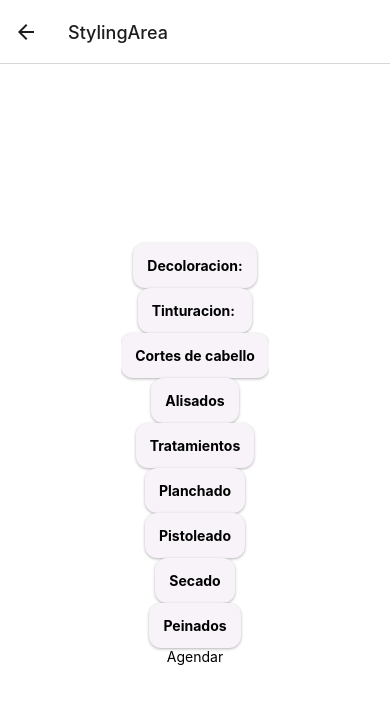
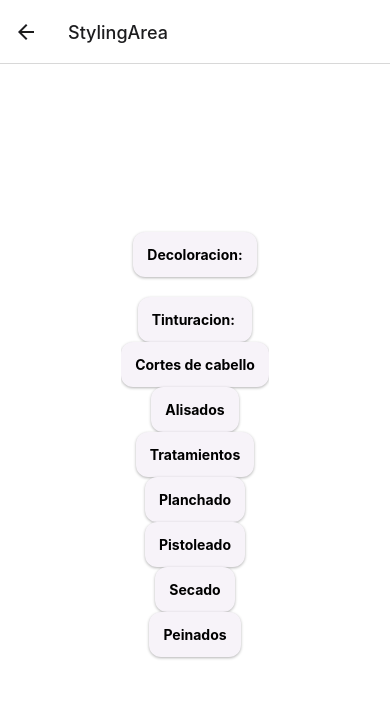
Before and after one commit to orellanaJavier/Salon-app, a React Native app: screen /StylingArea in a window 390 px wide. Shown: the top 704 px of the page. Built offline with nearby package versions, Linux system fonts and the light colour scheme.

Commit message:
25 de mayo

```diff
--- a/screens/StylingArea.js
+++ b/screens/StylingArea.js
@@ -1,25 +1,26 @@
-import React, { useState } from 'react'
-import { View,StyleSheet, Button,Text,TouchableOpacity,Modal} from 'react-native';
+import React from 'react';
+import { View,StyleSheet, Button,Text,} from 'react-native';
 import { ScrollView } from 'react-native';
 import { Card } from 'react-native-paper';
-import DatePicker from ''
+import Agendar from '../navigation/Agendar';
 
- function StylingArea  () {
-const [open, setOpen] = useState(false)
+function Servicio({navigation}){
+  <View>
+    <Agendar/>
+  </View>
+}
 
-function handleOnPress (){
-  setOpen(open);
-}
+ function StylingArea  ({navigation}) {
 
   return (
     <View style = {styleSheet.container}>
     <ScrollView contentContainerStyle={{
       flex:1,
       width:'100%',
-      height:'150%',
+      height:'100%',
       alignItems:'center',
       justifyContent:'center'}}>
-        <Card><Text style={{textAlign:'center',fontWeight:'bold',fontSize:14,margin:14}}>Decoloracion:</Text></Card>
+        <Card style={{top:-20}}><Text style={{textAlign:'center',fontWeight:'bold',fontSize:14,margin:14}}>Decoloracion:</Text></Card>
         <Card><Text  style={{textAlign:'center',fontWeight:'bold',fontSize:14,margin:14}}>Tinturacion: </Text></Card>
       <Card><Text style={{textAlign:'center',fontWeight:'bold',fontSize:14,margin:14}}>Cortes de cabello</Text></Card>
       <Card><Text style={{textAlign:'center',fontWeight:'bold',fontSize:14,margin:14}}>Alisados</Text></Card>
@@ -28,18 +29,8 @@ function handleOnPress (){
       <Card><Text style={{textAlign:'center',fontWeight:'bold',fontSize:14,margin:14}}>Pistoleado</Text></Card>
       <Card><Text style={{textAlign:'center',fontWeight:'bold',fontSize:14,margin:14}}>Secado</Text></Card>
       <Card><Text style={{textAlign:'center',fontWeight:'bold',fontSize:14,margin:14}}>Peinados</Text></Card>
+    </ScrollView>
 
-      <TouchableOpacity onPress={handleOnPress}>
-        <Text>Agendar</Text>
-      </TouchableOpacity>
-      <Modal animationType='slide' transparent={true} visible={open}>
-        <View style={styleSheet.centeredView}>
-          <View style={styleSheet.modalView}>
-
-          </View>
-        </View>
-      </Modal>
-    </ScrollView>
     </View>
   );
 };
@@ -55,25 +46,4 @@ const styleSheet = StyleSheet.create({
     alignItems:'center',
     justifyContent:'center',
   },
-  centeredView:{
-    flex:1,
-    justifyContent:'center',
-    alignItems:'center',
-    marginTop:20
-  },
-  modalView:{
-    margin:20,
-    backgroundColor:'white',
-    borderRadius:10,
-    width:'30%',
-    padding:35,
-    alignItems:'center',
-    shadowColor:'#000',
-    shadowOffset:{
-      width:0,
-      height:2,
-    },
-    shadowOpacity:0.25,
-    elevation:5,
-  },
 });
```
